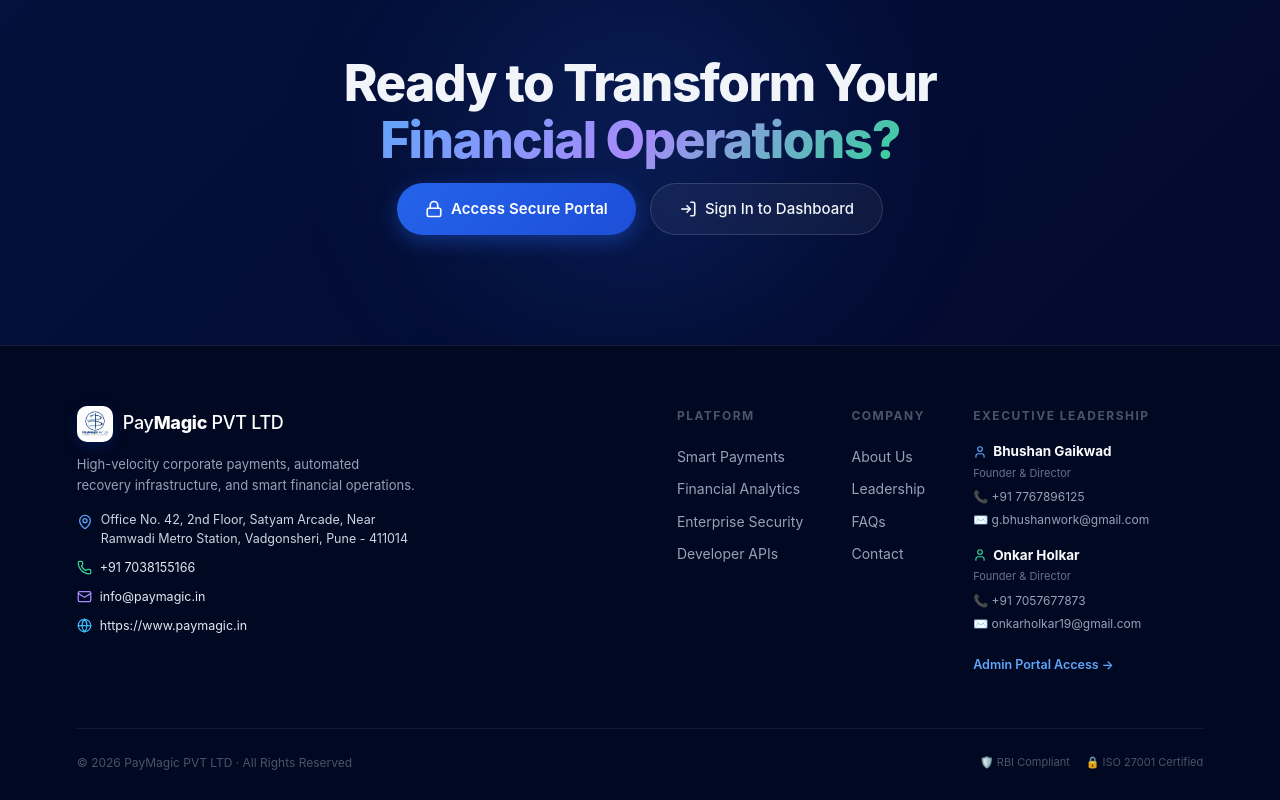
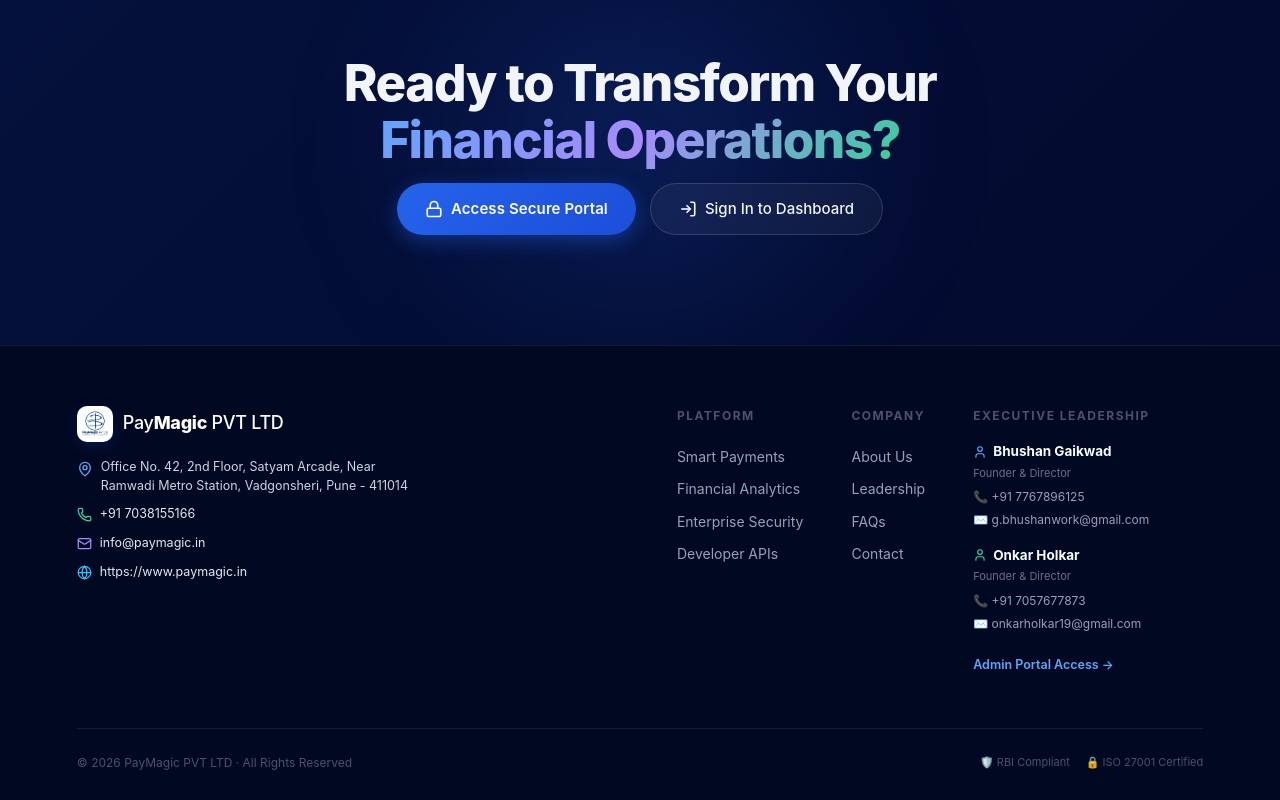
Before and after one commit to gayatripachpande99/Paymagic, a React (Vite) app in the folder frontend/: page / in a window 1280 px wide. Shown: the part 3655-4455 px from the top of the page. Built offline with nearby package versions, Linux system fonts and the light colour scheme; no server answers.

Commit message:
style(footer): remove tagline copy under brand title

```diff
--- a/frontend/src/panels/website/components/Footer.jsx
+++ b/frontend/src/panels/website/components/Footer.jsx
@@ -13,9 +13,6 @@ export default function Footer({ openLogin, handleAdminSelect }) {
             </div>
             <span>Pay<strong>Magic</strong> PVT LTD</span>
           </a>
-          <p className="footer-tagline" style={{ marginTop: "12px", fontSize: "13px", lineHeight: "1.6", color: "#94a3b8" }}>
-            High-velocity corporate payments, automated recovery infrastructure, and smart financial operations.
-          </p>
 
           <div style={{ marginTop: "16px", display: "flex", flexDirection: "column", gap: "9px", fontSize: "12.5px", color: "#cbd5e1" }}>
             <div style={{ display: "flex", alignItems: "flex-start", gap: "8px", lineHeight: "1.5" }}>
```
